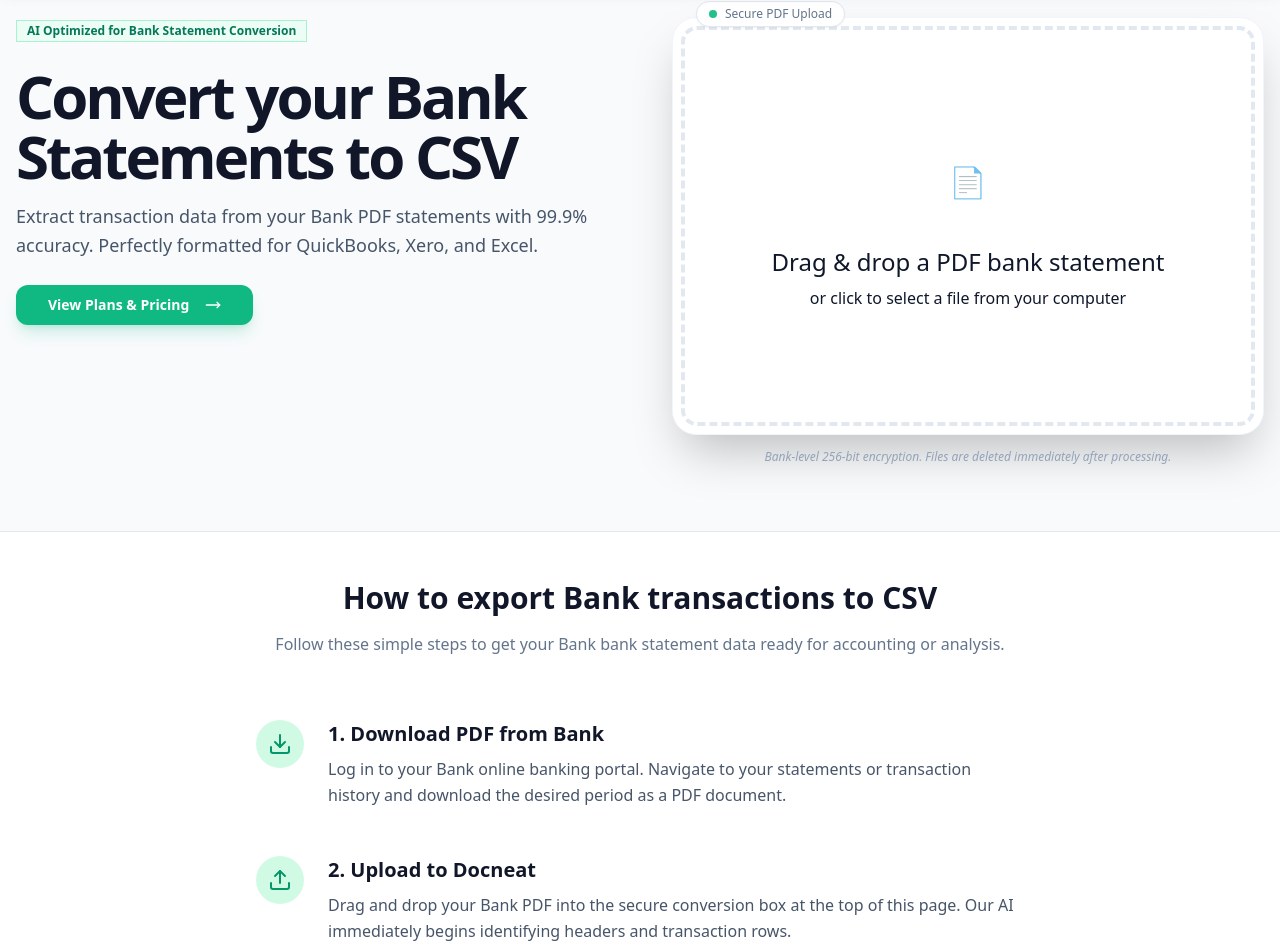
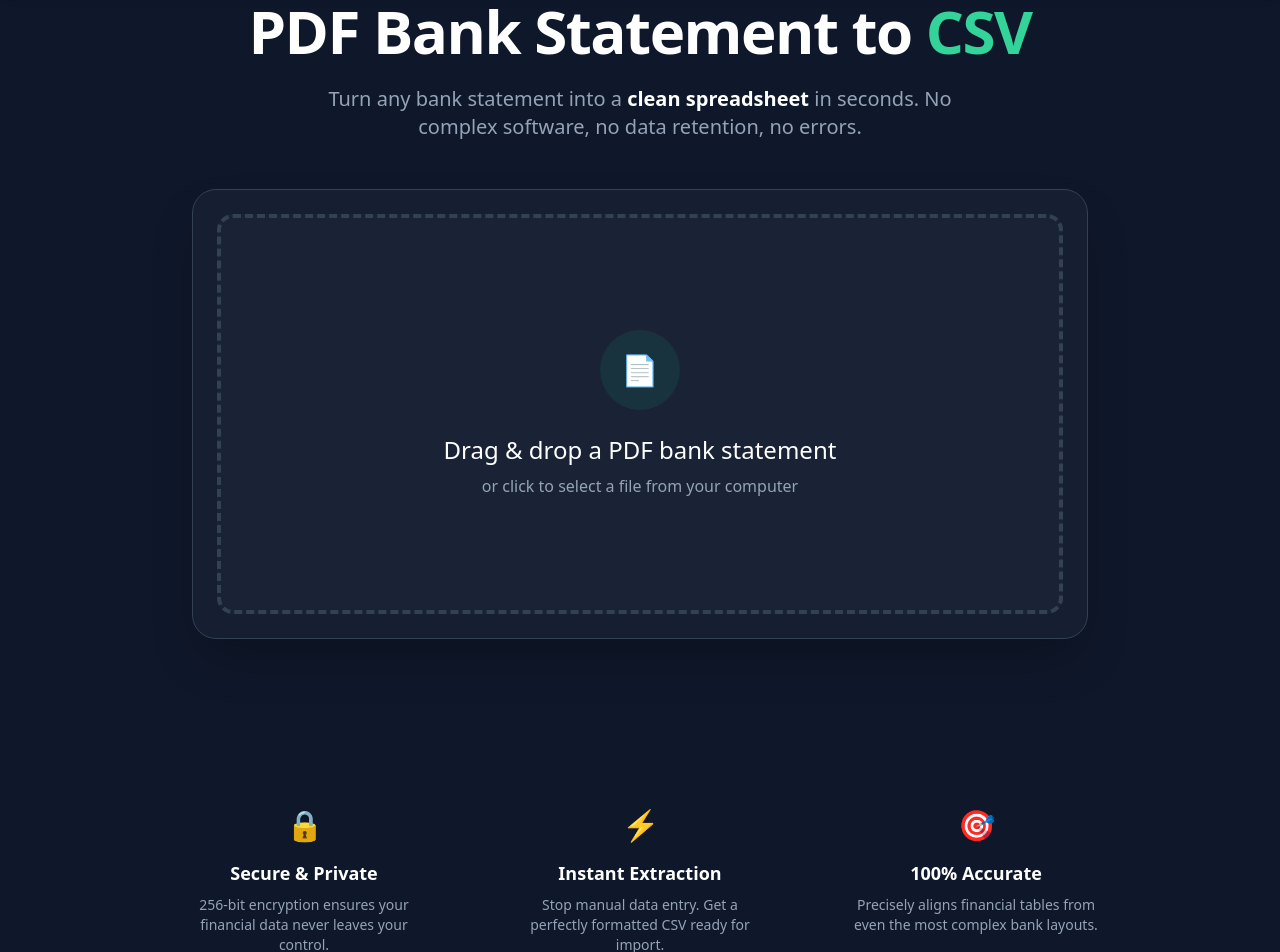
Before and after one commit to timarmstead/docneat-frontend, a Next.js app: page /convert/pdf-bank-statement-to-csv in a window 1280 px wide. Shown: the part 95-1047 px from the top of the page. Built offline with nearby package versions, Linux system fonts and the light colour scheme.

Commit message:
Add PDF to CSV Pillar Page

```diff
--- /dev/null
+++ b/app/convert/pdf-bank-statement-to-csv/page.tsx
@@ -0,0 +1,82 @@
+"use client";
+
+import React from 'react';
+import Dropzone from '@/components/Dropzone';
+import Link from 'next/link';
+
+export default function PillarPage() {
+  const featuredBanks = [
+    "Chase", "Bank of America", "Wells Fargo", "Citibank", "Capital One",
+    "TD Bank", "PNC Bank", "US Bank", "HSBC", "Barclays"
+  ];
+
+  return (
+    <div className="bg-slate-900 min-h-screen text-slate-200">
+      {/* Hero Section - Mirroring Homepage Vibe but SEO Targeted */}
+      <section className="pt-24 pb-20 px-6">
+        <div className="max-w-4xl mx-auto text-center">
+          <h1 className="text-4xl md:text-6xl font-extrabold text-white mb-6 tracking-tight">
+            PDF Bank Statement to <span className="text-emerald-400">CSV</span>
+          </h1>
+          <p className="text-xl text-slate-400 mb-12 max-w-2xl mx-auto">
+            Turn any bank statement into a <strong className="text-white font-semibold">clean spreadsheet</strong> in seconds.
+            No complex software, no data retention, no errors.
+          </p>
+
+          <div className="bg-slate-800/50 p-6 rounded-3xl border border-slate-700 shadow-2xl backdrop-blur-sm">
+            <Dropzone />
+          </div>
+        </div>
+      </section>
+
+      {/* Trust & Logic Section */}
+      <section className="py-16 px-6 max-w-5xl mx-auto">
+        <div className="grid md:grid-cols-3 gap-8 text-center">
+          <div className="p-6">
+            <div className="text-emerald-400 text-3xl mb-4">🔒</div>
+            <h3 className="text-lg font-bold text-white mb-2">Secure & Private</h3>
+            <p className="text-sm text-slate-400">256-bit encryption ensures your financial data never leaves your control.</p>
+          </div>
+          <div className="p-6">
+            <div className="text-emerald-400 text-3xl mb-4">⚡</div>
+            <h3 className="text-lg font-bold text-white mb-2">Instant Extraction</h3>
+            <p className="text-sm text-slate-400">Stop manual data entry. Get a perfectly formatted CSV ready for import.</p>
+          </div>
+          <div className="p-6">
+            <div className="text-emerald-400 text-3xl mb-4">🎯</div>
+            <h3 className="text-lg font-bold text-white mb-2">100% Accurate</h3>
+            <p className="text-sm text-slate-400">Precisely aligns financial tables from even the most complex bank layouts.</p>
+          </div>
+        </div>
+      </section>
+
+      {/* The Hub / Bank Directory - CRITICAL FOR SEO */}
+      <section className="py-20 px-6 bg-slate-800/30 border-t border-slate-800">
+        <div className="max-w-6xl mx-auto">
+          <div className="text-center mb-12">
+            <h2 className="text-3xl font-bold text-white mb-4">Bank-Specific Converters</h2>
+            <p className="text-slate-400">Optimized extraction for the world&apos;s leading financial institutions.</p>
+          </div>
+
+          <div className="grid grid-cols-2 md:grid-cols-5 gap-4">
+            {featuredBanks.map((bank) => (
+              <Link
+                key={bank}
+                href={`/convert/${bank.toLowerCase().replace(/\s+/g, '-')}-statement-to-csv`}
+                className="group p-4 bg-slate-900 border border-slate-700 rounded-xl hover:border-emerald-500 transition-all text-center"
+              >
+                <span className="text-slate-300 group-hover:text-emerald-400 transition-colors">{bank}</span>
+              </Link>
+            ))}
+          </div>
+
+          <div className="mt-12 text-center">
+            <Link href="/convert" className="inline-flex items-center text-emerald-400 hover:text-emerald-300 font-semibold gap-2">
+              Explore all 50+ supported bank formats <span>→</span>
+            </Link>
+          </div>
+        </div>
+      </section>
+    </div>
+  );
+}
--- a/app/sitemap.ts
+++ b/app/sitemap.ts
@@ -16,12 +16,11 @@ export default function sitemap(): MetadataRoute.Sitemap {
   ]
 
   const bankUrls = bankList.map((bank) => {
-    // FIX: Replace '&' with 'and' and remove other non-url characters
     const safeSlug = bank
       .toLowerCase()
-      .replace(/&/g, 'and') // Changes M&T to mandt
-      .replace(/\s+/g, '-') // Replaces spaces with hyphens
-      .replace(/-+/g, '-'); // Removes double hyphens
+      .replace(/&/g, 'and')
+      .replace(/\s+/g, '-')
+      .replace(/-+/g, '-');
 
     return {
       url: `${baseUrl}/convert/${safeSlug}-statement-to-csv`,
@@ -39,6 +38,13 @@ export default function sitemap(): MetadataRoute.Sitemap {
       priority: 1,
     },
     {
+      // NEW PILLAR PAGE
+      url: `${baseUrl}/convert/pdf-bank-statement-to-csv`,
+      lastModified: new Date().toISOString(),
+      changeFrequency: 'weekly' as const,
+      priority: 0.9,
+    },
+    {
       url: `${baseUrl}/pricing`,
       lastModified: new Date().toISOString(),
       changeFrequency: 'monthly' as const,
```
